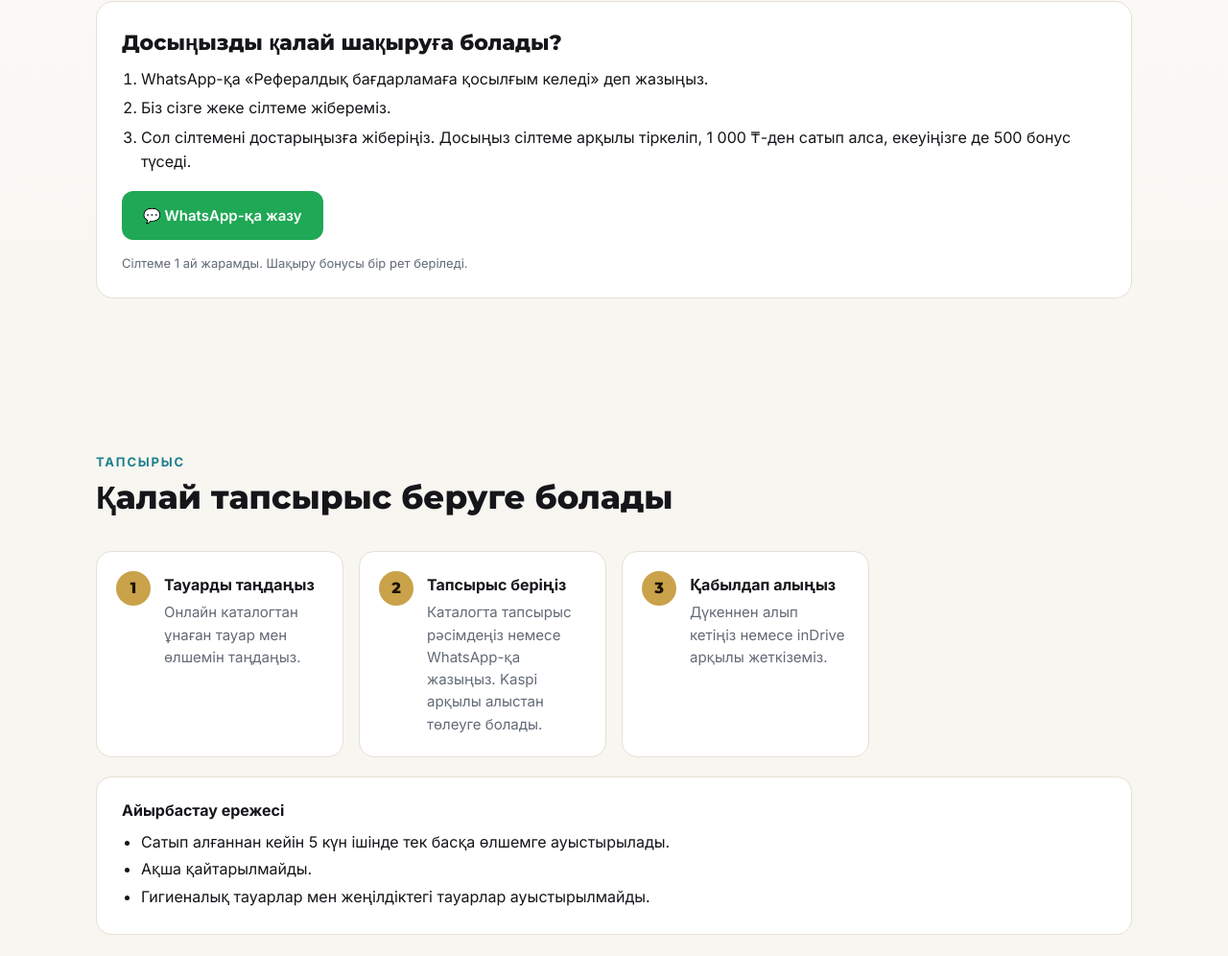
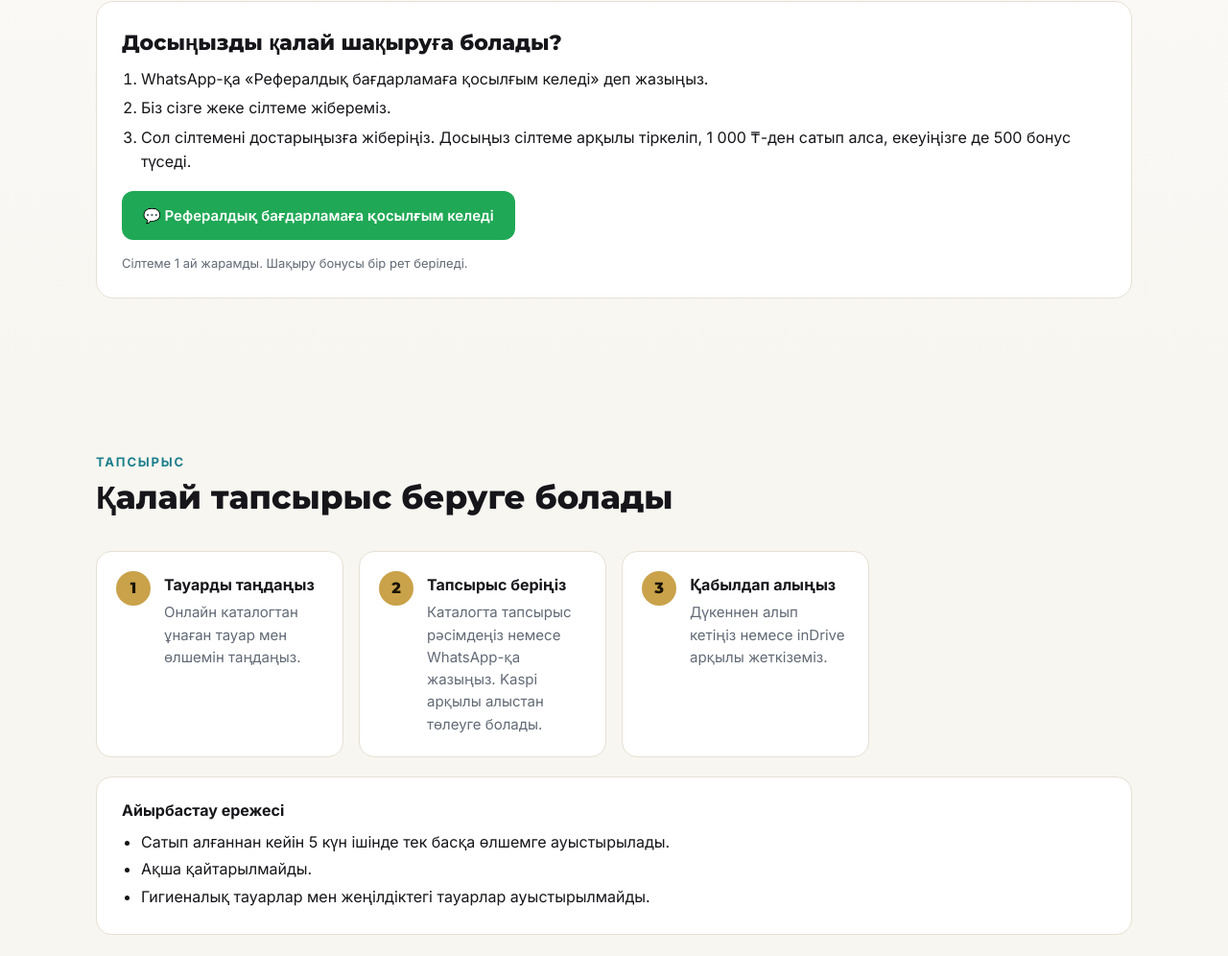
Before and after one commit to Utepov-Bauyrzhan/altynorda-site, a plain HTML site: page index.html in a window 1280 px wide. Shown: the part 2916-3912 px from the top of the page at 96% size. Drawn offline with Linux system fonts and the light colour scheme.

Commit message:
Реферал батырмасы: «Рефералдық бағдарламаға қосылғым келеді» мәтіні WhatsApp-та дайын тұрады
Co-Authored-By: Claude Opus 5.5 <noreply@anthropic.com>
Claude-Session: https://claude.ai/code/session_01SvLZT5dtK64tycW86bN5Na

```diff
--- a/index.html
+++ b/index.html
@@ -271,7 +271,7 @@ footer b{color:#fff;font-family:Montserrat,Inter,sans-serif;font-weight:900}
     <li data-kz="Біз сізге жеке сілтеме жібереміз." data-ru="Мы пришлём вам персональную ссылку.">Біз сізге жеке сілтеме жібереміз.</li>
     <li data-kz="Сол сілтемені достарыңызға жіберіңіз. Досыңыз сілтеме арқылы тіркеліп, 1 000 ₸-ден сатып алса, екеуіңізге де 500 бонус түседі." data-ru="Отправьте ссылку друзьям. Если друг зарегистрируется по ссылке и купит от 1 000 ₸, вы оба получите по 500 бонусов.">Сол сілтемені достарыңызға жіберіңіз. Досыңыз сілтеме арқылы тіркеліп, 1 000 ₸-ден сатып алса, екеуіңізге де 500 бонус түседі.</li>
    </ol>
-   <a class="btn wa" href="https://wa.me/altynordakurmangazy" target="_blank" rel="noopener" data-kz="💬 WhatsApp-қа жазу" data-ru="💬 Написать в WhatsApp">💬 WhatsApp-қа жазу</a>
+   <a class="btn wa" href="https://wa.me/altynordakurmangazy?text=%D0%A0%D0%B5%D1%84%D0%B5%D1%80%D0%B0%D0%BB%D0%B4%D1%8B%D2%9B%20%D0%B1%D0%B0%D2%93%D0%B4%D0%B0%D1%80%D0%BB%D0%B0%D0%BC%D0%B0%D2%93%D0%B0%20%D2%9B%D0%BE%D1%81%D1%8B%D0%BB%D2%93%D1%8B%D0%BC%20%D0%BA%D0%B5%D0%BB%D0%B5%D0%B4%D1%96" data-href-kz="https://wa.me/altynordakurmangazy?text=%D0%A0%D0%B5%D1%84%D0%B5%D1%80%D0%B0%D0%BB%D0%B4%D1%8B%D2%9B%20%D0%B1%D0%B0%D2%93%D0%B4%D0%B0%D1%80%D0%BB%D0%B0%D0%BC%D0%B0%D2%93%D0%B0%20%D2%9B%D0%BE%D1%81%D1%8B%D0%BB%D2%93%D1%8B%D0%BC%20%D0%BA%D0%B5%D0%BB%D0%B5%D0%B4%D1%96" data-href-ru="https://wa.me/altynordakurmangazy?text=%D0%A5%D0%BE%D1%87%D1%83%20%D0%BF%D0%BE%D0%B4%D0%BA%D0%BB%D1%8E%D1%87%D0%B8%D1%82%D1%8C%D1%81%D1%8F%20%D0%BA%20%D1%80%D0%B5%D1%84%D0%B5%D1%80%D0%B0%D0%BB%D1%8C%D0%BD%D0%BE%D0%B9%20%D0%BF%D1%80%D0%BE%D0%B3%D1%80%D0%B0%D0%BC%D0%BC%D0%B5" target="_blank" rel="noopener" data-kz="💬 Рефералдық бағдарламаға қосылғым келеді" data-ru="💬 Хочу подключиться к реферальной программе">💬 Рефералдық бағдарламаға қосылғым келеді</a>
    <p class="small" data-kz="Сілтеме 1 ай жарамды. Шақыру бонусы бір рет беріледі." data-ru="Ссылка действует 1 месяц. Бонус за приглашение начисляется один раз.">Сілтеме 1 ай жарамды. Шақыру бонусы бір рет беріледі.</p>
   </div>
  </div>
@@ -373,6 +373,7 @@ footer b{color:#fff;font-family:Montserrat,Inter,sans-serif;font-weight:900}
  var lang='kz';try{lang=localStorage.getItem('ao-lang')||'kz'}catch(e){}
  function apply(l){lang=l;document.documentElement.lang=l==='kz'?'kk':'ru';
   document.querySelectorAll('[data-kz]').forEach(function(el){el.innerHTML=el.getAttribute('data-'+l)});
+  document.querySelectorAll('[data-href-kz]').forEach(function(el){el.href=el.getAttribute('data-href-'+l)});
   document.querySelectorAll('.lang button').forEach(function(b){b.classList.toggle('on',b.getAttribute('data-l')===l)});
   document.title=l==='kz'?'ALTYN ORDA — отбасылық киім дүкені, Құрманғазы':'ALTYN ORDA — семейный магазин одежды, Курмангазы';
   try{localStorage.setItem('ao-lang',l)}catch(e){}}
```
